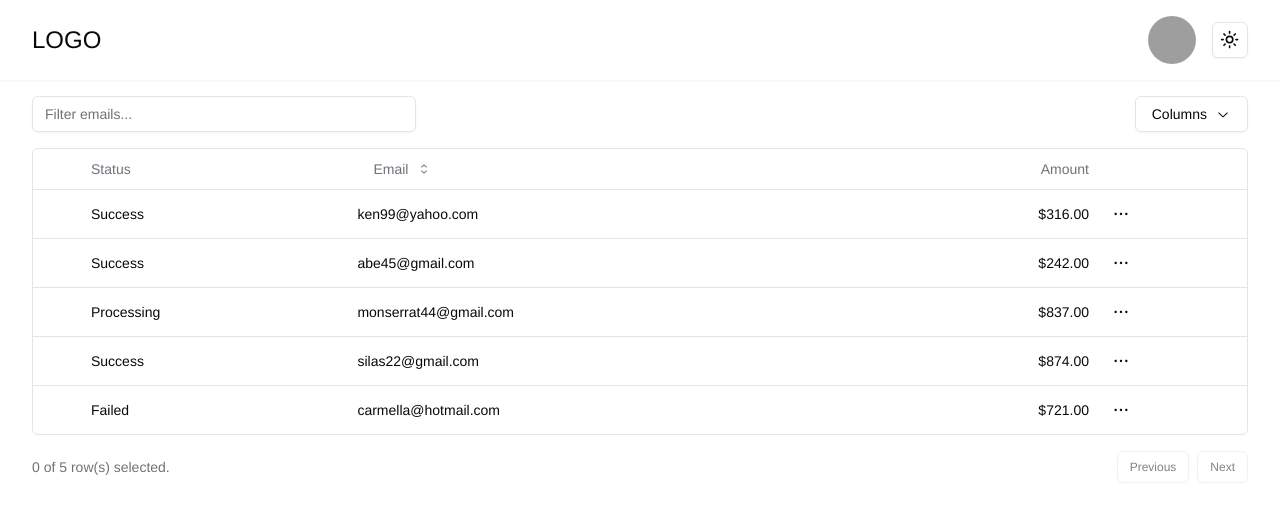
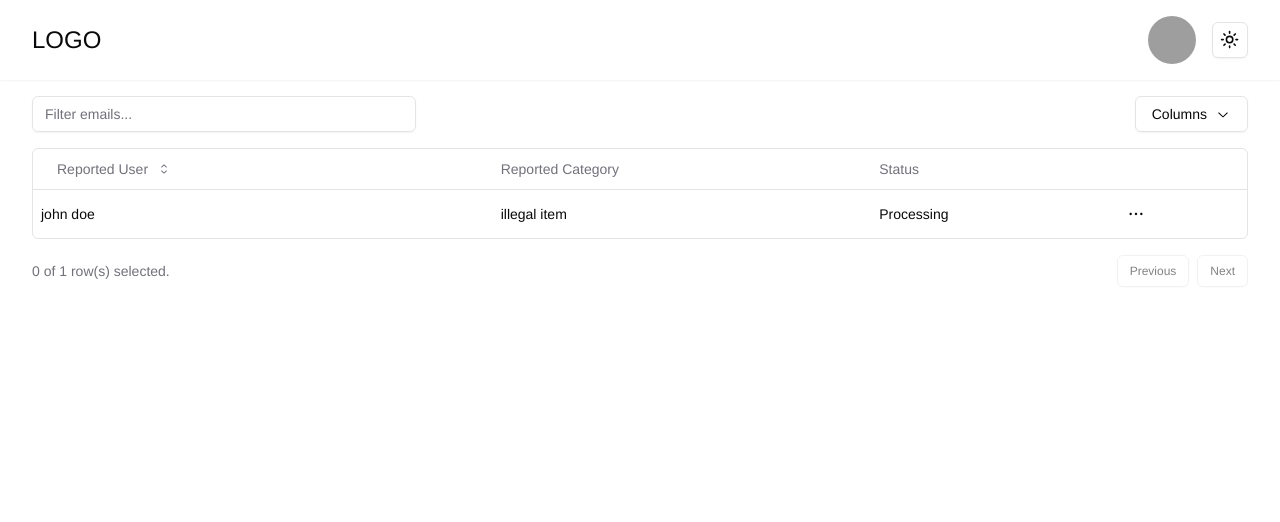
Before and after one commit to passawutwannadee/affiliate-links-aggregation-website, a React (Vite) app: page /admin in a window 1280 px wide. Shown: the top 522 px of the page. Built offline with nearby package versions, Linux system fonts and the light colour scheme; grey boxes are pictures that could not be loaded.

Commit message:
working on admin dashboard

```diff
--- a/src/pages/admin-dashboard/admin-dashboard.tsx
+++ b/src/pages/admin-dashboard/admin-dashboard.tsx
@@ -38,108 +38,79 @@ import {
   TableRow,
 } from '@/components/ui/table';
 
-const data: Payment[] = [
+const data: Report[] = [
   {
-    id: 'm5gr84i9',
-    amount: 316,
-    status: 'success',
-    email: 'ken99@yahoo.com',
-  },
-  {
-    id: '3u1reuv4',
-    amount: 242,
-    status: 'success',
-    email: 'Abe45@gmail.com',
-  },
-  {
-    id: 'derv1ws0',
-    amount: 837,
-    status: 'processing',
-    email: 'Monserrat44@gmail.com',
-  },
-  {
-    id: '5kma53ae',
-    amount: 874,
-    status: 'success',
-    email: 'Silas22@gmail.com',
-  },
-  {
-    id: 'bhqecj4p',
-    amount: 721,
-    status: 'failed',
-    email: 'carmella@hotmail.com',
+    reported_user: 'John Doe',
+    report_category: 'Illegal Item',
+    report_status: 'processing',
+    report_detail:
+      'This guy pretends to sell fry chicken, but he actually is selling crystal meth.',
   },
 ];
 
-export type Payment = {
-  id: string;
-  amount: number;
-  status: 'pending' | 'processing' | 'success' | 'failed';
-  email: string;
+export type Report = {
+  reported_user: string;
+  report_category: string;
+  report_status: 'processing' | 'closed';
+  report_detail: string;
 };
 
-export const columns: ColumnDef<Payment>[] = [
+export const columns: ColumnDef<Report>[] = [
+  // {
+  //   id: 'select',
+  //   // header: ({ table }) => (
+  //   // //   <Checkbox
+  //   // //     checked={table.getIsAllPageRowsSelected()}
+  //   // //     onCheckedChange={(value) => table.toggleAllPageRowsSelected(!!value)}
+  //   // //     aria-label="Select all"
+  //   // //   />
+  //   // ),
+  //   // cell: ({ row }) => (
+  //   // //   <Checkbox
+  //   // //     checked={row.getIsSelected()}
+  //   // //     onCheckedChange={(value) => row.toggleSelected(!!value)}
+  //   // //     aria-label="Select row"
+  //   // //   />
+  //   // ),
+  //   enableSorting: false,
+  //   enableHiding: false,
+  // },
   {
-    id: 'select',
-    // header: ({ table }) => (
-    // //   <Checkbox
-    // //     checked={table.getIsAllPageRowsSelected()}
-    // //     onCheckedChange={(value) => table.toggleAllPageRowsSelected(!!value)}
-    // //     aria-label="Select all"
-    // //   />
-    // ),
-    // cell: ({ row }) => (
-    // //   <Checkbox
-    // //     checked={row.getIsSelected()}
-    // //     onCheckedChange={(value) => row.toggleSelected(!!value)}
-    // //     aria-label="Select row"
-    // //   />
-    // ),
-    enableSorting: false,
-    enableHiding: false,
-  },
-  {
-    accessorKey: 'status',
-    header: 'Status',
-    cell: ({ row }) => (
-      <div className="capitalize">{row.getValue('status')}</div>
-    ),
-  },
-  {
-    accessorKey: 'email',
+    accessorKey: 'reported_user',
     header: ({ column }) => {
       return (
         <Button
           variant="ghost"
           onClick={() => column.toggleSorting(column.getIsSorted() === 'asc')}
         >
-          Email
+          Reported User
           <CaretSortIcon className="ml-2 h-4 w-4" />
         </Button>
       );
     },
-    cell: ({ row }) => <div className="lowercase">{row.getValue('email')}</div>,
+    cell: ({ row }) => (
+      <div className="lowercase">{row.getValue('reported_user')}</div>
+    ),
   },
   {
-    accessorKey: 'amount',
-    header: () => <div className="text-right">Amount</div>,
-    cell: ({ row }) => {
-      const amount = parseFloat(row.getValue('amount'));
-
-      // Format the amount as a dollar amount
-      const formatted = new Intl.NumberFormat('en-US', {
-        style: 'currency',
-        currency: 'USD',
-      }).format(amount);
-
-      return <div className="text-right font-medium">{formatted}</div>;
-    },
+    accessorKey: 'report_category',
+    header: () => <div className="text-left">Reported Category</div>,
+    cell: ({ row }) => (
+      <div className="lowercase">{row.getValue('report_category')}</div>
+    ),
+  },
+  {
+    accessorKey: 'report_status',
+    header: 'Status',
+    cell: ({ row }) => (
+      <div className="capitalize">{row.getValue('report_status')}</div>
+    ),
   },
   {
     id: 'actions',
     enableHiding: false,
     cell: ({ row }) => {
-      const payment = row.original;
+      // const Report = row.original;
 
       return (
         <DropdownMenu>
@@ -151,14 +122,14 @@ export const columns: ColumnDef<Payment>[] = [
           </DropdownMenuTrigger>
           <DropdownMenuContent align="end">
             <DropdownMenuLabel>Actions</DropdownMenuLabel>
-            <DropdownMenuItem
-              onClick={() => navigator.clipboard.writeText(payment.id)}
+            {/* <DropdownMenuItem
+              onClick={() => navigator.clipboard.writeText(Report.id)}
             >
-              Copy payment ID
-            </DropdownMenuItem>
+              Copy Report ID
+            </DropdownMenuItem> */}
             <DropdownMenuSeparator />
-            <DropdownMenuItem>View customer</DropdownMenuItem>
-            <DropdownMenuItem>View payment details</DropdownMenuItem>
+            <DropdownMenuItem>View detail</DropdownMenuItem>
+            <DropdownMenuItem>Close Ticket</DropdownMenuItem>
           </DropdownMenuContent>
         </DropdownMenu>
       );
```
